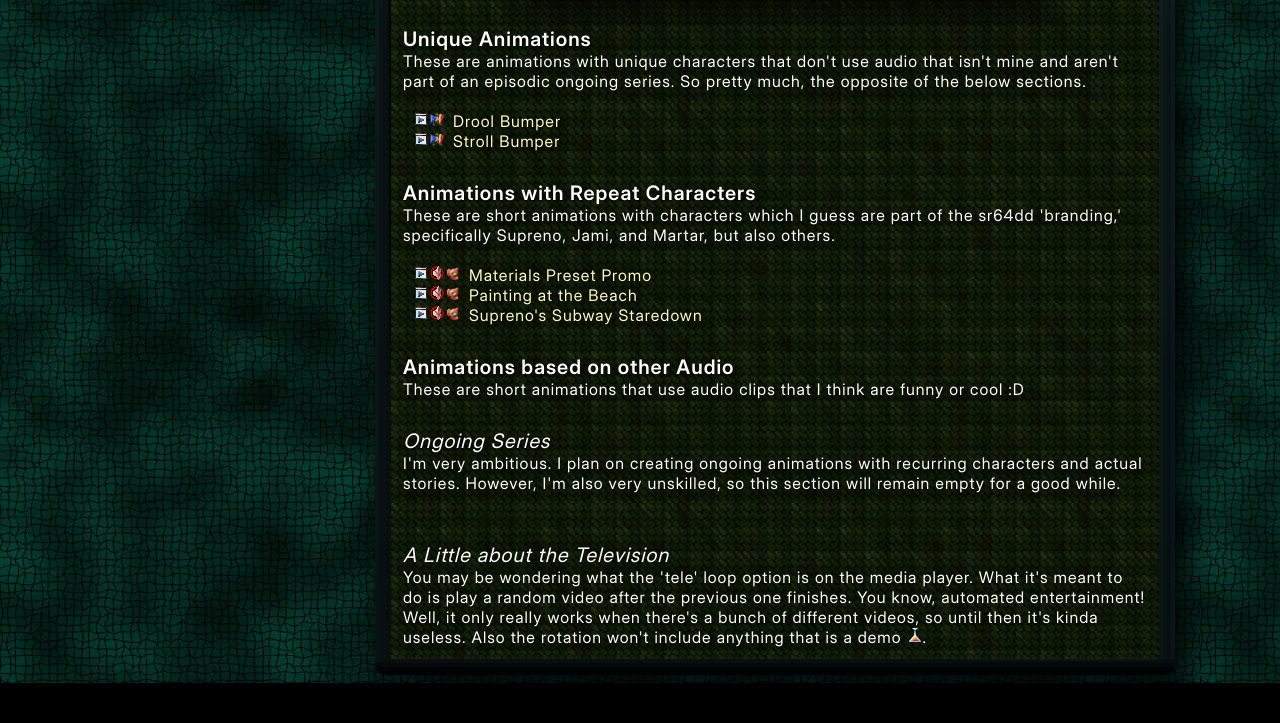
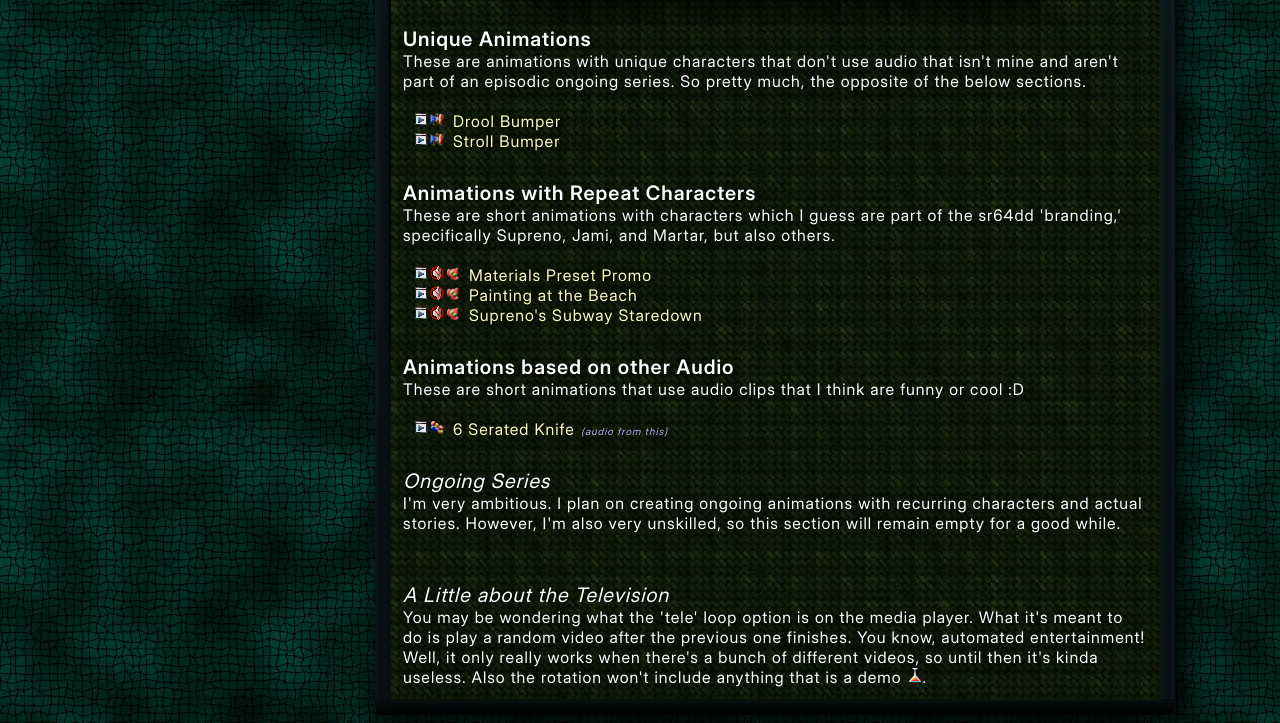
Before and after one commit to sr64dd/sr64dd.github.io, a plain HTML site: page anim.html in a window 1280 px wide. Shown: the part 797-1520 px from the top of the page. Before the commit the page ends 1480 px from the top, so only its background shows below. Drawn offline with Linux system fonts and the light colour scheme; a web font is replaced by a local one.

Commit message:
there is another

```diff
--- a/anim.html
+++ b/anim.html
@@ -144,7 +144,13 @@
 
                 <!-- Other Audio -->
                 <br><div style="font-size: 20px; padding-top: 10px;"><b>Animations based on other Audio</b></div>
-                <div>These are short animations that use audio clips that I think are funny or cool :D</div>
+                <div>These are short animations that use audio clips that I think are funny or cool :D</div><br>
+
+                <div onclick='changeVid("https://file.garden/aqpxu2Xqr5_e-KgS/seratedknife.webm", this)' style="display: flex; padding-left: 10px; color:rgb(255, 251, 196) ;">
+                    <img class="tooltip-link" data-description="video" src="assets/icons/video.webp" width="16px" height="16px">
+                    <img class="tooltip-link" data-description="tiny" src="assets/icons/tinyanimation.webp" width="16px" height="16px">
+                    <a style="padding-left:8px;" class="texta videolink">6 Serated Knife </a><a class="texta" href="https://www.youtube.com/watch?v=FQeq3OSB4gM&t=422s"><i style="font-size: 10px; padding-left: 6px;">(audio from this)</i></a>
+                </div>
 
                 <!-- Series (like anythings gonna go here anytime soon) -->
                 <br><div style="font-size: 20px; padding-top: 10px;"><i>Ongoing Series</i></div>
@@ -173,7 +179,8 @@
         "https://file.garden/aqpxu2Xqr5_e-KgS/beach.webm",
         "https://file.garden/aqpxu2Xqr5_e-KgS/subwaystaredown.webm",
         "https://file.garden/aqpxu2Xqr5_e-KgS/droolbumper.webm",
-        "https://file.garden/aqpxu2Xqr5_e-KgS/stroll.webm"
+        "https://file.garden/aqpxu2Xqr5_e-KgS/stroll.webm",
+        "https://file.garden/aqpxu2Xqr5_e-KgS/seratedknife.webm"
     ]
 </script>
 
@@ -191,6 +198,7 @@
     <img class="tooltip-link" data-description="demo" src="assets/icons/demoanimation.webp" width="16px" height="16px">
     <img class="tooltip-link" data-description="tiny" src="assets/icons/tinyanimation.webp" width="16px" height="16px">
     <img class="tooltip-link" data-description="sjm" src="assets/icons/sjmanimation.webp" width="16px" height="16px">
+	TINY, BUMPER, DEMO, and META are mutually exclusive
 -->
 
 </html>
```
